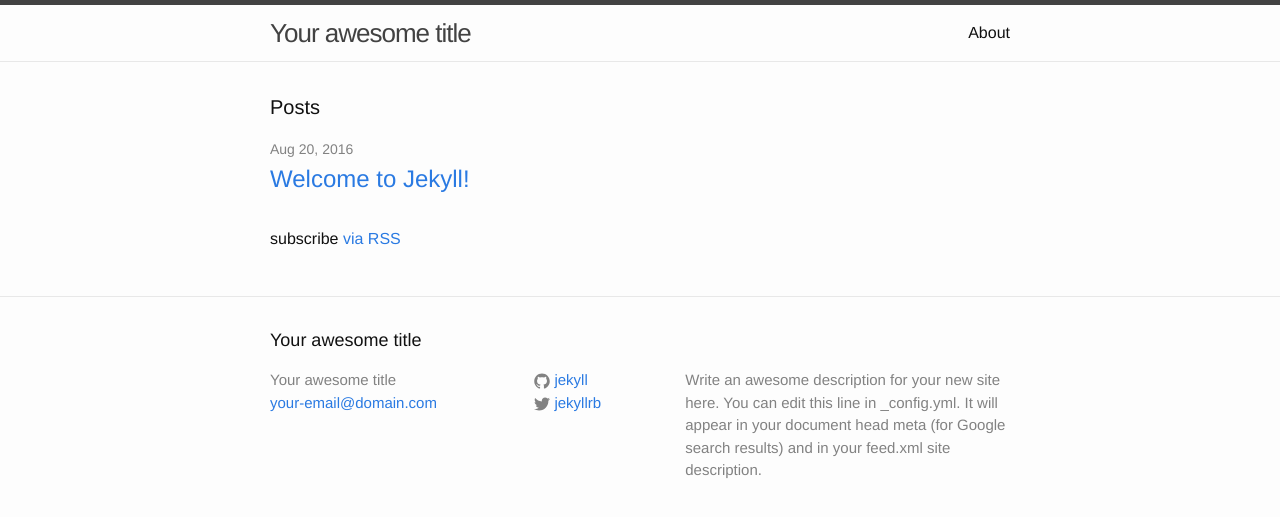
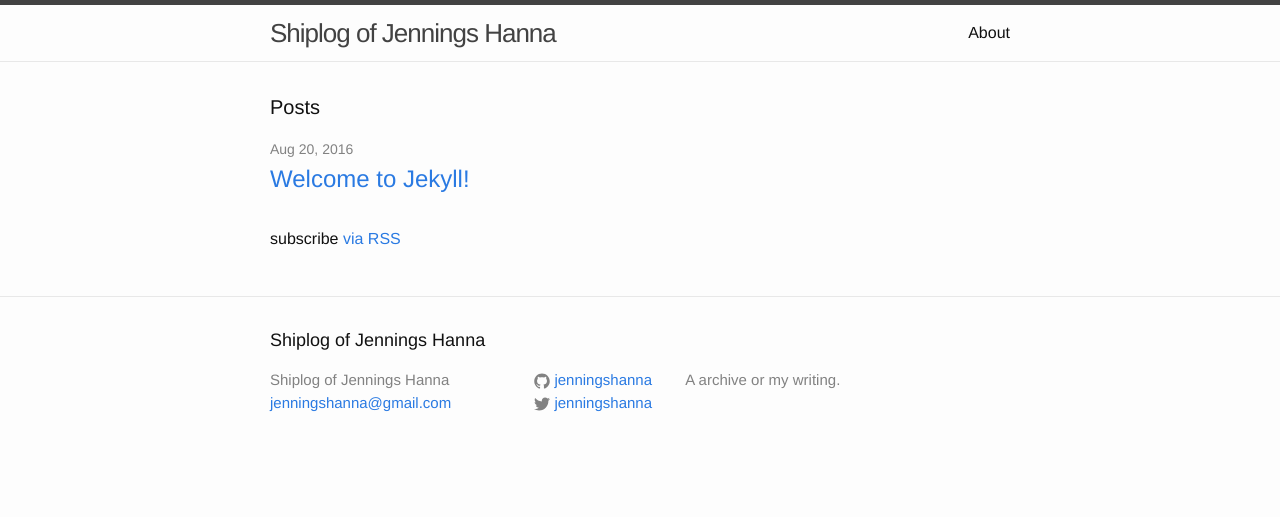
Before and after one commit to jenningshanna/shiplog, a Jekyll site: the page built from index.html, in a window 1280 px wide. Shown: the top 517 px of the page. Built offline with Jekyll 4.4.1, drawn with Linux system fonts in a browser that asks for light colours.

Commit message:
config jekyll

```diff
--- a/_config.yml
+++ b/_config.yml
@@ -6,16 +6,14 @@
 # 'jekyll serve'. If you change this file, please restart the server process.
 
 # Site settings
-title: Your awesome title
-email: your-email@domain.com
+title: Shiplog of Jennings Hanna
+email: jenningshanna@gmail.com
 description: > # this means to ignore newlines until "baseurl:"
-  Write an awesome description for your new site here. You can edit this
-  line in _config.yml. It will appear in your document head meta (for
-  Google search results) and in your feed.xml site description.
+  A archive or my writing.
 baseurl: "" # the subpath of your site, e.g. /blog
-url: "http://yourdomain.com" # the base hostname & protocol for your site
-twitter_username: jekyllrb
-github_username:  jekyll
+url: "" # the base hostname & protocol for your site
+twitter_username: jenningshanna
+github_username:  jenningshanna
 
 # Build settings
 markdown: kramdown
```
Also changed, not shown: 3 other files.
